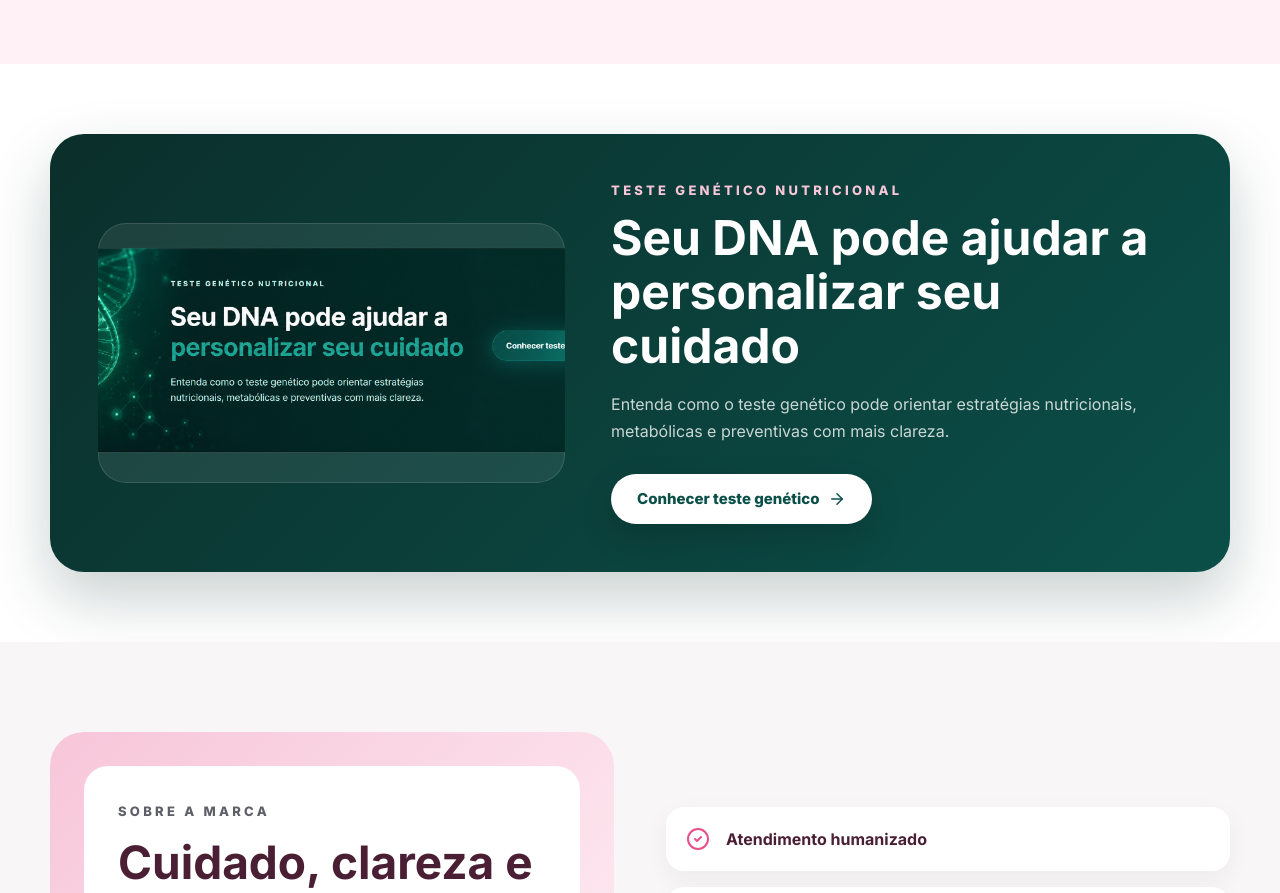
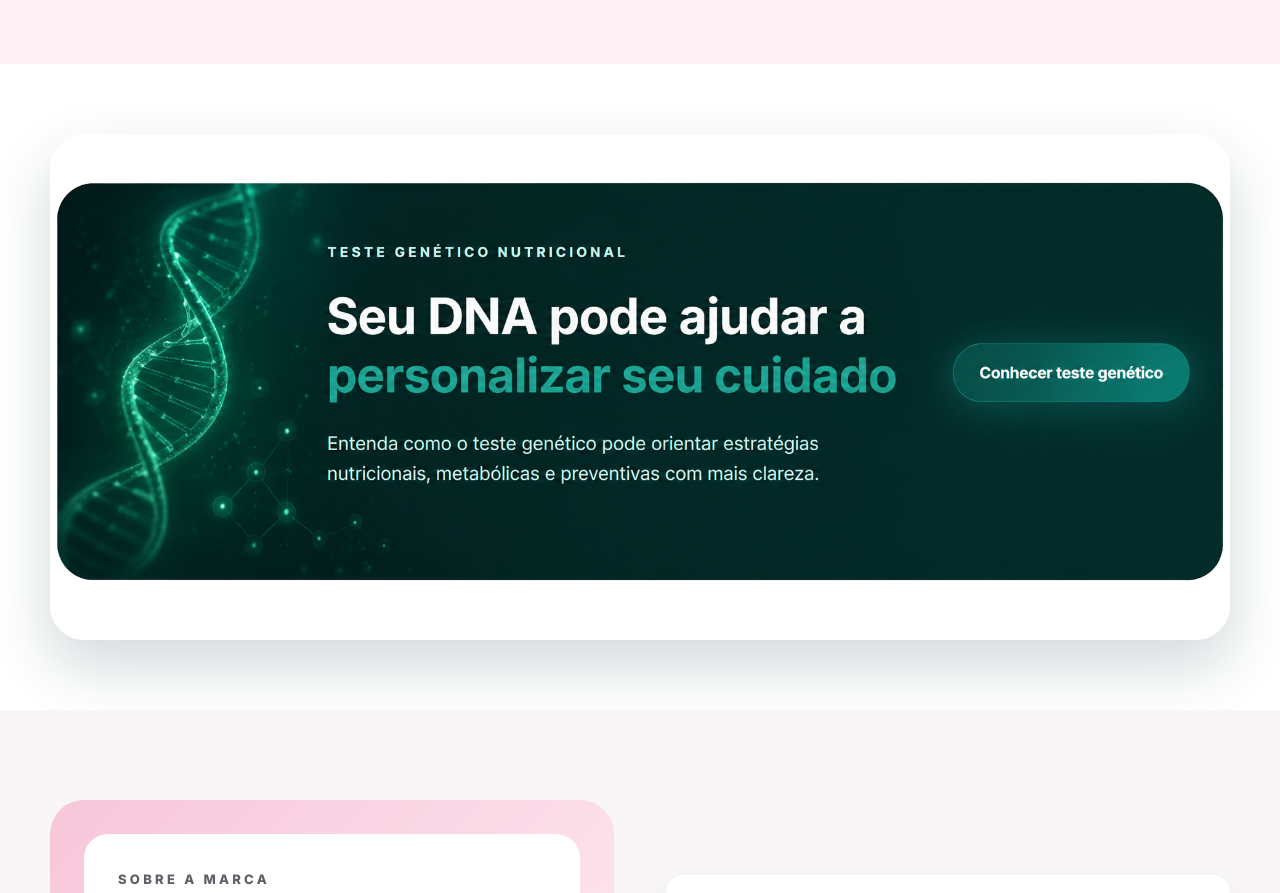
Before and after one commit to slduarte90/clinica, a React (Vite) app: page / in a window 1280 px wide. Shown: the part 4160-5053 px from the top of the page. Built offline with nearby package versions, Linux system fonts and the light colour scheme.

Commit message:
fix: make genetic home callout image-only

```diff
--- a/src/home-genetic-callout.css
+++ b/src/home-genetic-callout.css
@@ -4,70 +4,29 @@
 
 .genetic-home-card {
   border-radius: 34px;
-  background: linear-gradient(135deg, #0B2F2B, #0B4F49);
-  color: #ffffff;
-  padding: clamp(24px, 4vw, 48px);
-  display: grid;
-  grid-template-columns: minmax(260px, 0.9fr) minmax(0, 1.1fr);
-  align-items: center;
-  gap: clamp(24px, 4vw, 46px);
-  box-shadow: 0 26px 60px rgba(11, 47, 43, 0.22);
+  overflow: hidden;
+  background: transparent;
+  box-shadow: 0 26px 60px rgba(11, 47, 43, 0.18);
 }
 
 .genetic-home-image-link {
   display: block;
-  border-radius: 28px;
+  width: 100%;
+  border-radius: inherit;
   overflow: hidden;
-  background: rgba(255, 255, 255, 0.08);
-  box-shadow: inset 0 0 0 1px rgba(255, 255, 255, 0.12);
 }
 
 .genetic-home-image-link:focus-visible {
-  outline: 3px solid #CFE2DA;
+  outline: 3px solid #0B4F49;
   outline-offset: 4px;
 }
 
 .genetic-home-image {
   width: 100%;
-  height: 100%;
-  min-height: 260px;
-  max-height: 420px;
+  height: auto;
   display: block;
-  object-fit: cover;
 }
 
 .genetic-home-content {
-  display: grid;
-  justify-items: start;
+  display: none;
 }
-
-.genetic-home-content h2 {
-  color: #ffffff;
-  font-size: clamp(32px, 4vw, 48px);
-  line-height: 1.12;
-  margin: 0;
-}
-
-.genetic-home-content p:not(.campaign-kicker) {
-  max-width: 650px;
-  color: rgba(255, 255, 255, 0.78);
-  line-height: 1.72;
-  margin: 18px 0 28px;
-}
-
-.genetic-home-content .btn {
-  background: #ffffff;
-  color: #0B4F49;
-  box-shadow: 0 14px 34px rgba(0, 0, 0, 0.16);
-}
-
-@media (max-width: 900px) {
-  .genetic-home-card {
-    grid-template-columns: 1fr;
-  }
-
-  .genetic-home-content {
-    justify-items: center;
-    text-align: center;
-  }
-}
```
